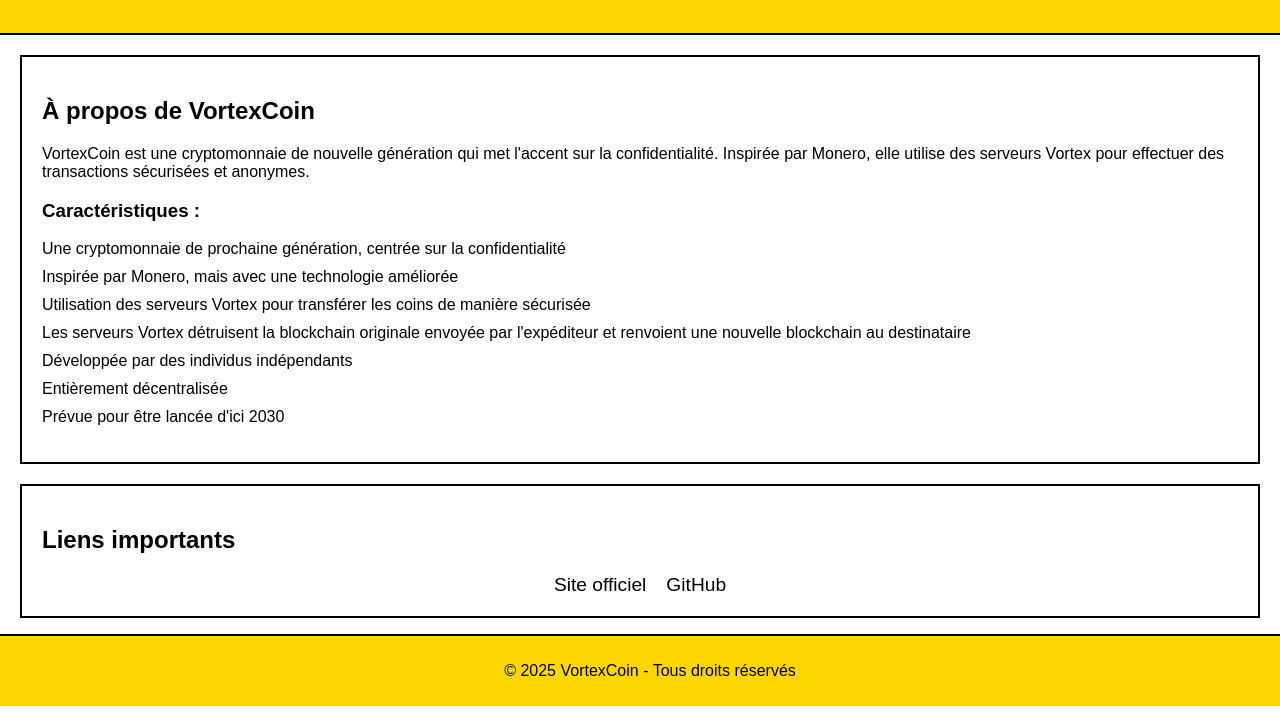
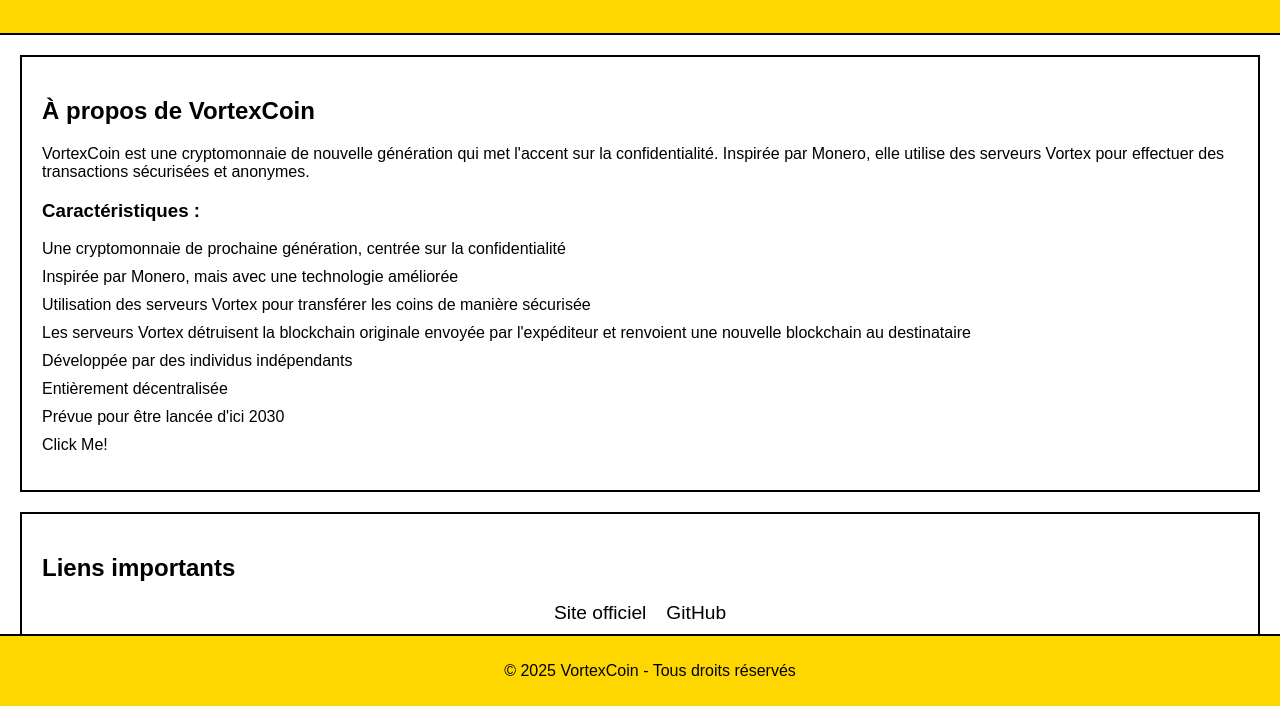
Before and after one commit to VortexCoin-2030/VortexCoin, a plain HTML site: page index.html in a window 1280 px wide. Shown: the part 94-810 px from the top of the page. Drawn offline with Linux system fonts and the light colour scheme.

Commit message:
Update index.html
Minor change

```diff
--- a/index.html
+++ b/index.html
@@ -27,6 +27,7 @@
         <li>Développée par des individus indépendants</li>
         <li>Entièrement décentralisée</li>
         <li>Prévue pour être lancée d'ici 2030</li>
+        <a href="investment.html" class="button">Click Me!</a>
     </ul>
 </section>
 
```
